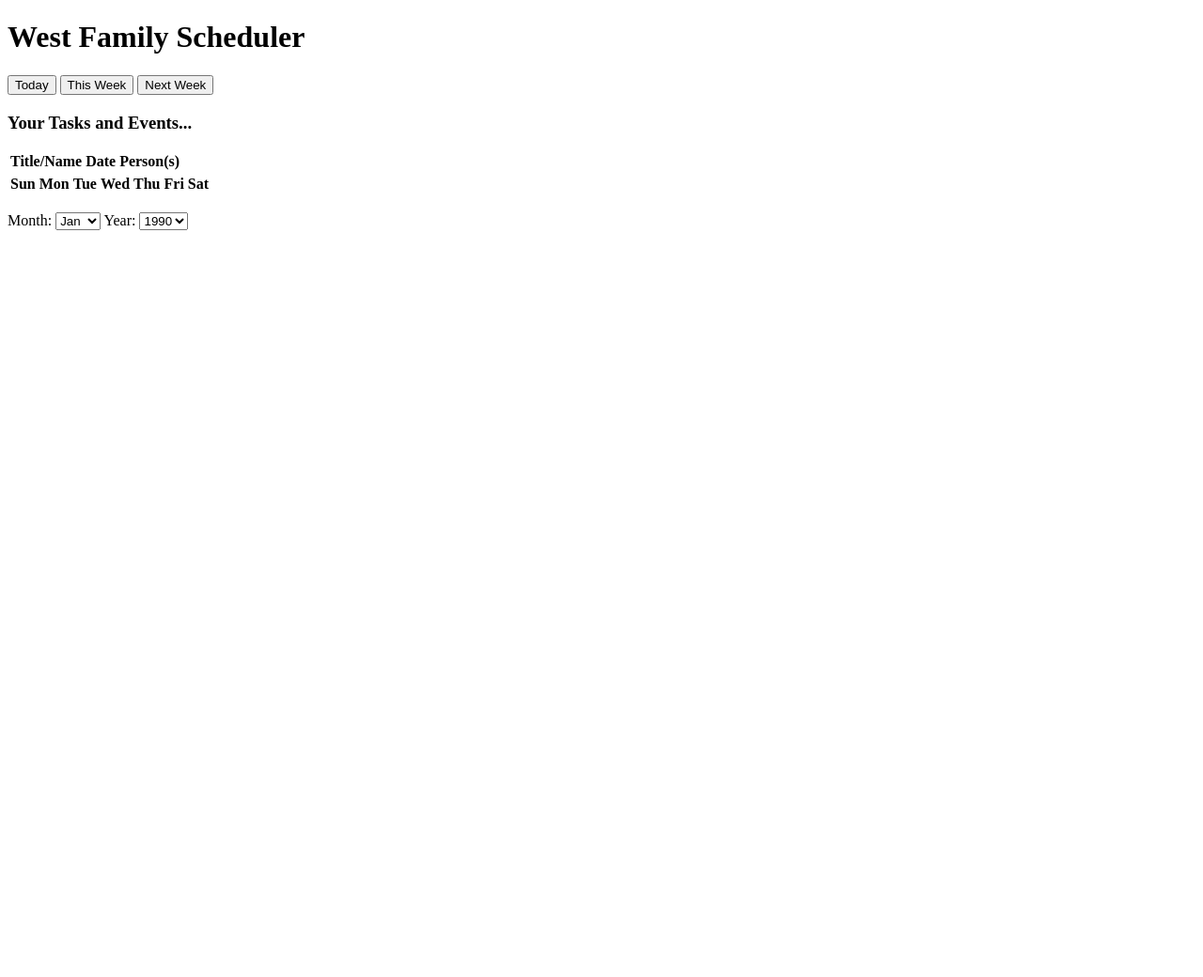
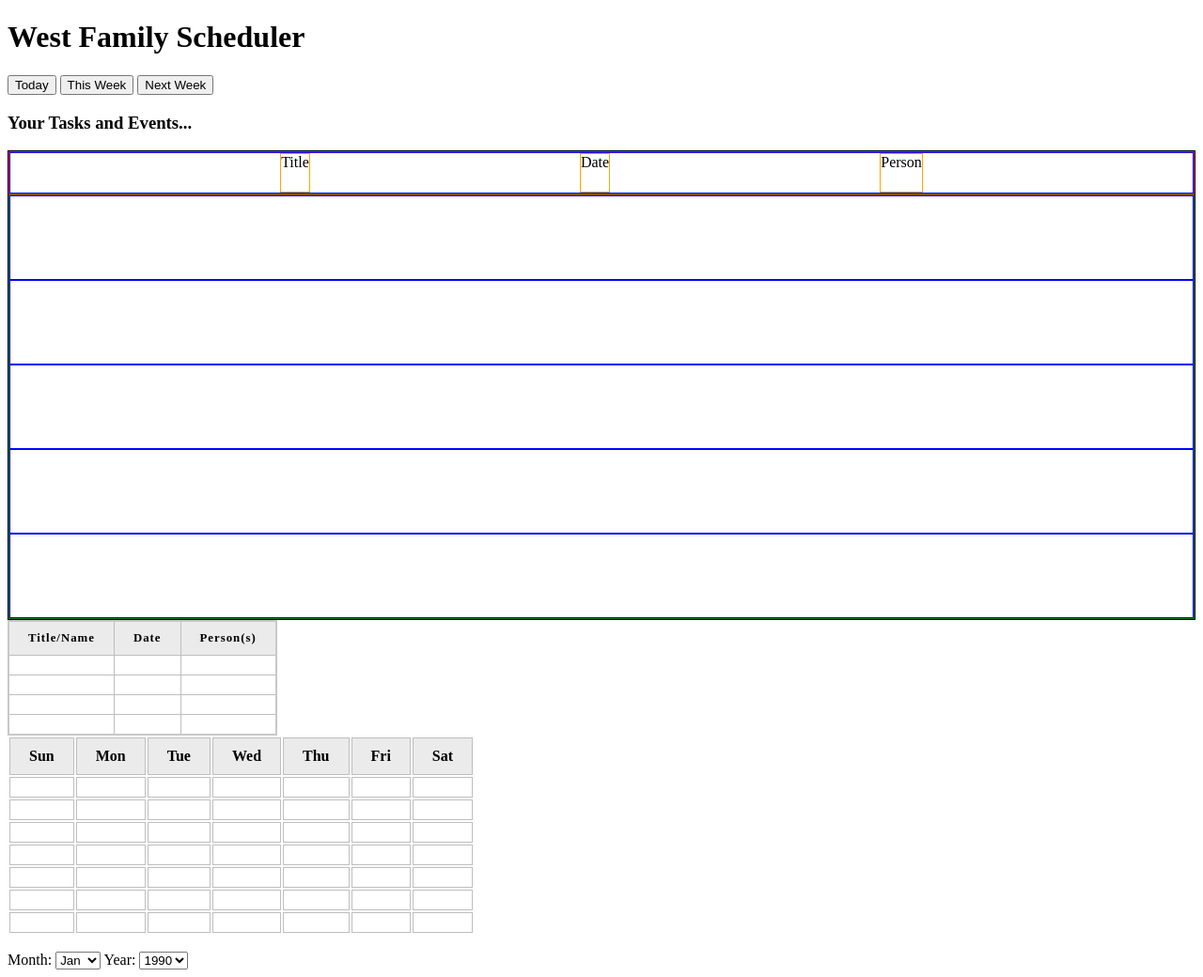
Before and after one commit to lukewesty828/west-scheduler-app, a website: page index.html in a window 1280 px wide. Shown: the whole page at 94% size. Before the commit the page ends 800 px from the top, so only its background shows below. Drawn offline with Linux system fonts and the light colour scheme.

Commit message:
Added HTML tables, converting HTML tables to Flex-box table

```diff
--- a/index.html
+++ b/index.html
@@ -2,6 +2,75 @@
 <html lang="en">
 <head>
     <title>West Family Scheduler</title>
+
+<style>
+
+    #personalTable {
+     border-collapse: collapse;
+     border: 2px solid rgb(200,200,200);
+     letter-spacing: 1px;
+     font-size: 0.8rem;
+   }
+
+   td, th {
+     border: 1px solid rgb(190,190,190);
+     padding: 10px 20px;
+   }
+
+   th {
+     background-color: rgb(235,235,235);
+   }
+
+   td {
+     text-align: center;
+   }
+
+   .table {
+       border: 1px solid black;
+       width: 100%;
+       box-sizing: border-box;
+       height: 500px;
+       display: flex;
+       flex-direction: column;
+   }
+
+   .table__header {
+       border: 1px solid red;
+       height: 50px;
+       box-sizing: border-box;
+       width: 100%;
+   }
+
+   .table__body {
+       box-sizing: border-box;
+       border: 1px solid green;
+       box-sizing: border-box;
+       width: 100%;
+       height: 100%;
+       display: flex;
+       flex-direction: column;
+   }
+
+   .table__row {
+       border: 1px solid blue;
+       box-sizing: border-box;
+       display: flex;
+       justify-content: space-evenly;
+      height: 100%;
+      width: 100%;
+   }
+
+   .table__cell {
+       box-sizing: border-box;
+       border: 1px solid orange;
+       /* width: 100%;
+       height: 100%; */
+   }
+
+
+
+
+   </style>
 </head>
 <body>
     <div>
@@ -14,17 +83,59 @@
 
         <button id="nextWeekTask">Next Week</button>
     </div>
+
     <div>
         <div>
             <h3 id="personalSum">Your Tasks and Events...</h3>
+
+            <div class="table">
+                <div class="table__header">
+                    <div class="table__row">
+                        <div class="table__cell">Title</div>
+                        <div class="table__cell">Date</div>
+                        <div class="table__cell">Person</div>
+                    </div>
+                </div>
+                <div class="table__body">
+                    <div class="table__row">
+                        <div class="table_cell"></div>
+                        <div class="table_cell"></div>
+                        <div class="table_cell"></div>
+                    </div>
+                    <div class="table__row"></div>
+                    <div class="table__row"></div>
+                    <div class="table__row"></div>
+                    <div class="table__row"></div>
+                </div>
+            </div>
+
             <table id="personalTable">
-                <thead>
                 <tr>
                     <th>Title/Name</th>
                     <th>Date</th>
                     <th>Person(s)</th>
                 </tr>
-                </thead>
+                <tr>
+                    <td></td>
+                    <td></td>
+                    <td></td>
+                </tr>
+                <tr>
+                    <td></td>
+                    <td></td>
+                    <td></td>
+                </tr>
+                <tr>
+                    <td></td>
+                    <td></td>
+                    <td></td>
+                </tr>
+                <tr>
+                    <td></td>
+                    <td></td>
+                    <td></td>
+                </tr>
+            </table>
 
             <table id="calendar">
                 <thead>
@@ -37,6 +148,72 @@
                     <th>Fri</th>
                     <th>Sat</th>
                 </tr>
+            </tr>
+            <tr>
+                <td></td>
+                <td></td>
+                <td></td>
+                <td></td>
+                <td></td>
+                <td></td>
+                <td></td>
+            </tr>
+            <tr>
+                <td></td>
+                <td></td>
+                <td></td>
+                <td></td>
+                <td></td>
+                <td></td>
+                <td></td>
+            </tr>
+            <tr>
+                <td></td>
+                <td></td>
+                <td></td>
+                <td></td>
+                <td></td>
+                <td></td>
+                <td></td>
+            </tr>
+            <tr>
+                <td></td>
+                <td></td>
+                <td></td>
+                <td></td>
+                <td></td>
+                <td></td>
+                <td></td>
+            </tr>
+        </tr>
+        <tr>
+            <td></td>
+            <td></td>
+            <td></td>
+            <td></td>
+            <td></td>
+            <td></td>
+            <td></td>
+        </tr>
+        <tr>
+            <td></td>
+            <td></td>
+            <td></td>
+            <td></td>
+            <td></td>
+            <td></td>
+            <td></td>
+        </tr>
+        <tr>
+            <td></td>
+            <td></td>
+            <td></td>
+            <td></td>
+            <td></td>
+            <td></td>
+            <td></td>
+        </tr>
+
                 </thead>
 
                 <tbody>
@@ -45,6 +222,7 @@
             </table>
 
             <br/>
+
             <form>
                 <label for="month">Month: </label>
                 <select name="month" id="month">
@@ -111,4 +289,5 @@
     </div>
 
 </body>
+
 </html>
```
